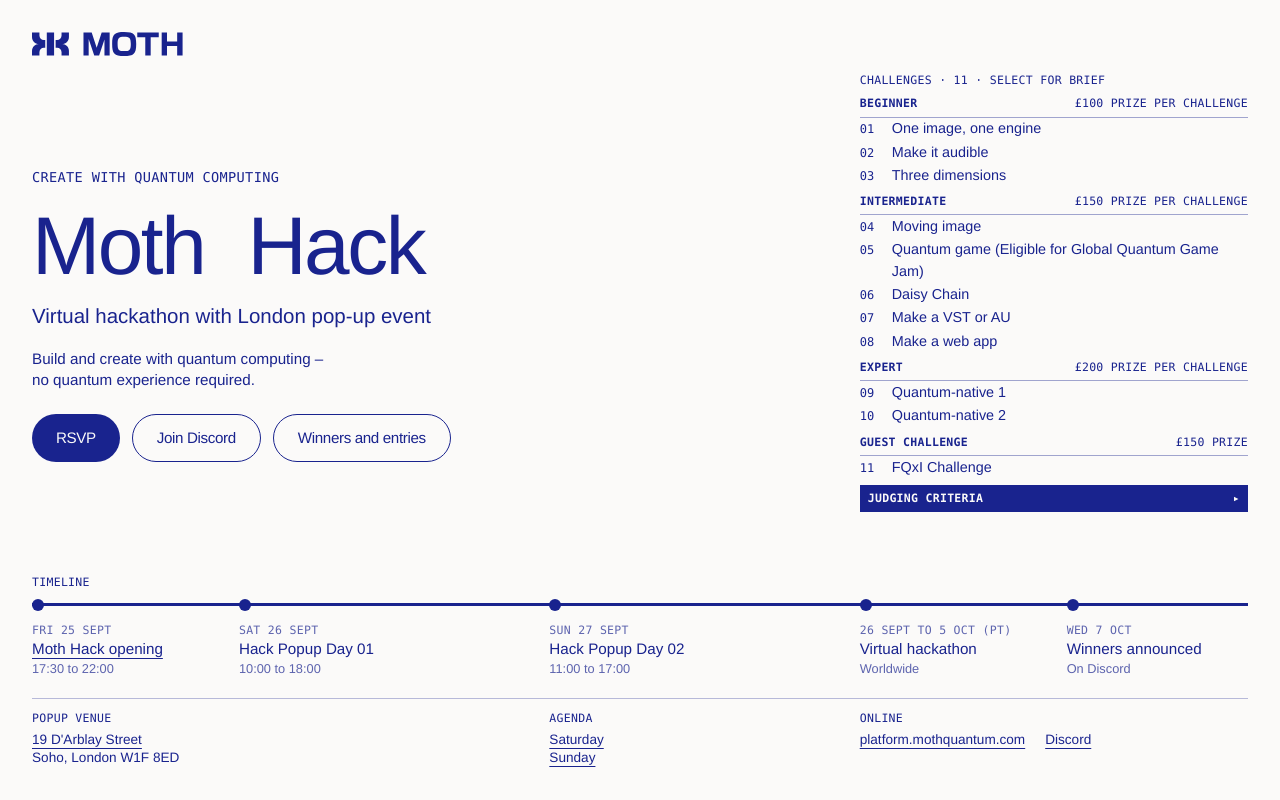
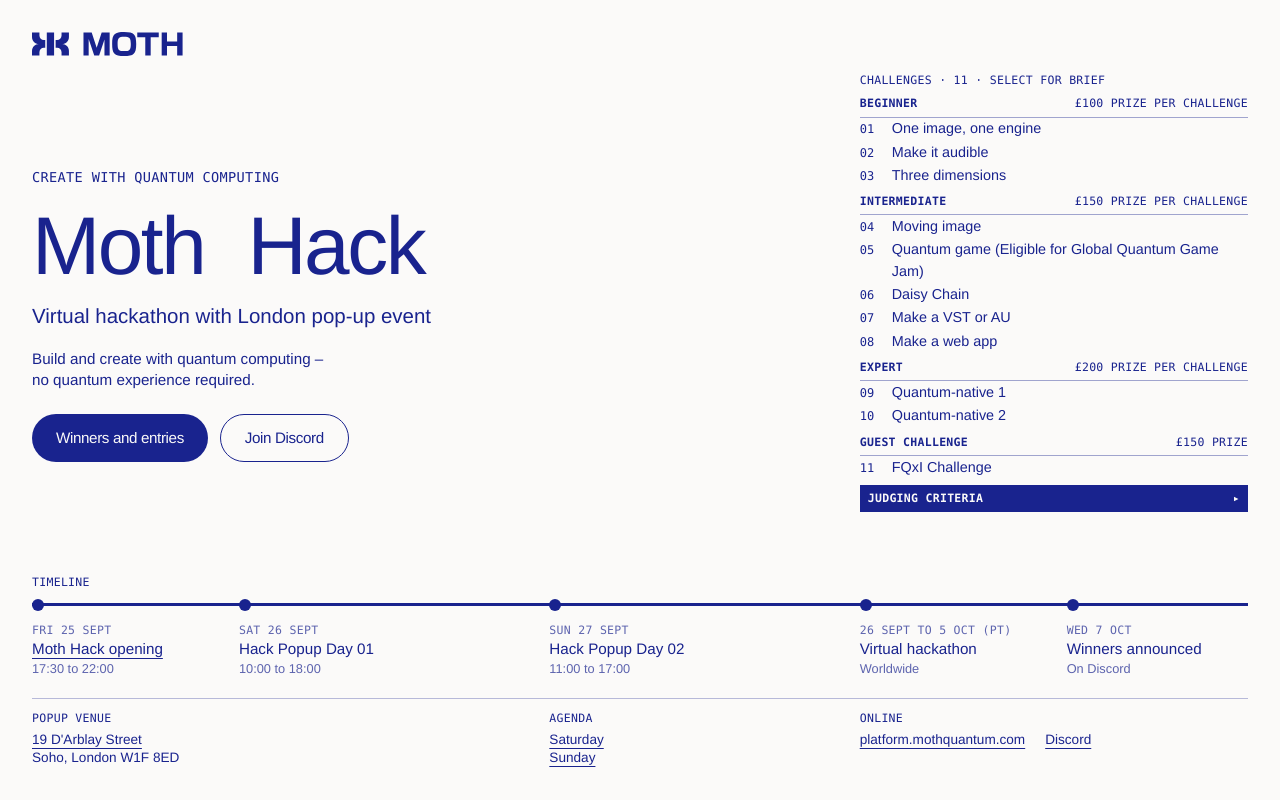
Before and after one commit to moth-quantum/moth-hack-sep-2026, a Next.js app: page / in a window 1280 px wide. Built offline with nearby package versions, Linux system fonts and the light colour scheme; a web font is replaced by a local one.

Commit message:
Remove RSVP button; Winners and entries becomes the primary button
Co-Authored-By: Claude Opus 5.5 <noreply@anthropic.com>
Claude-Session: https://claude.ai/code/session_01WAcNy5MPojG6BrpfyQoA4t

```diff
--- a/app/page.tsx
+++ b/app/page.tsx
@@ -56,9 +56,8 @@ export default function Page() {
             {event.hook}
           </p>
           <div className="rise flex flex-wrap items-center gap-3 pt-1" style={{ ["--i" as string]: 4 }}>
-            <Cta link={event.links.rsvp} />
+            <Cta link={event.links.winners} />
             <Cta link={event.links.joinDiscord} variant="outline" />
-            <Cta link={event.links.winners} variant="outline" />
           </div>
         </div>
 
```
